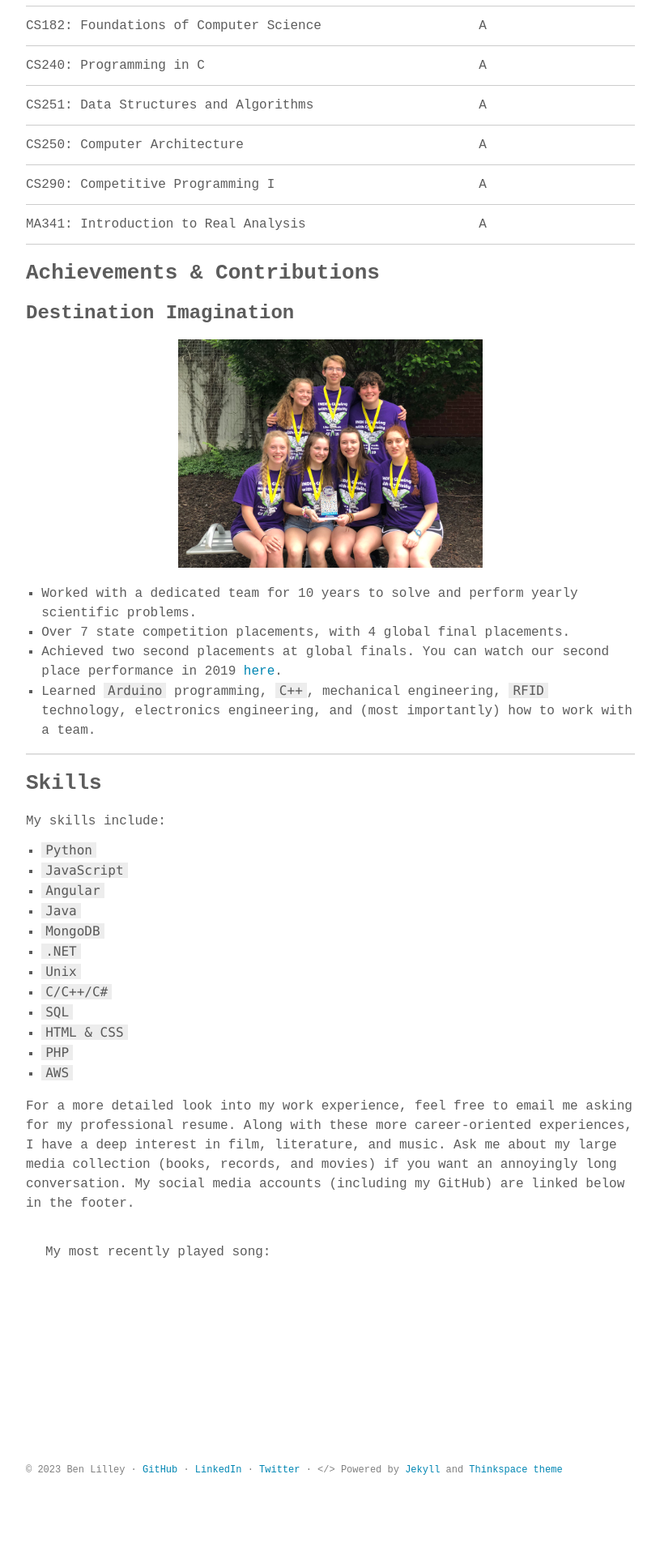
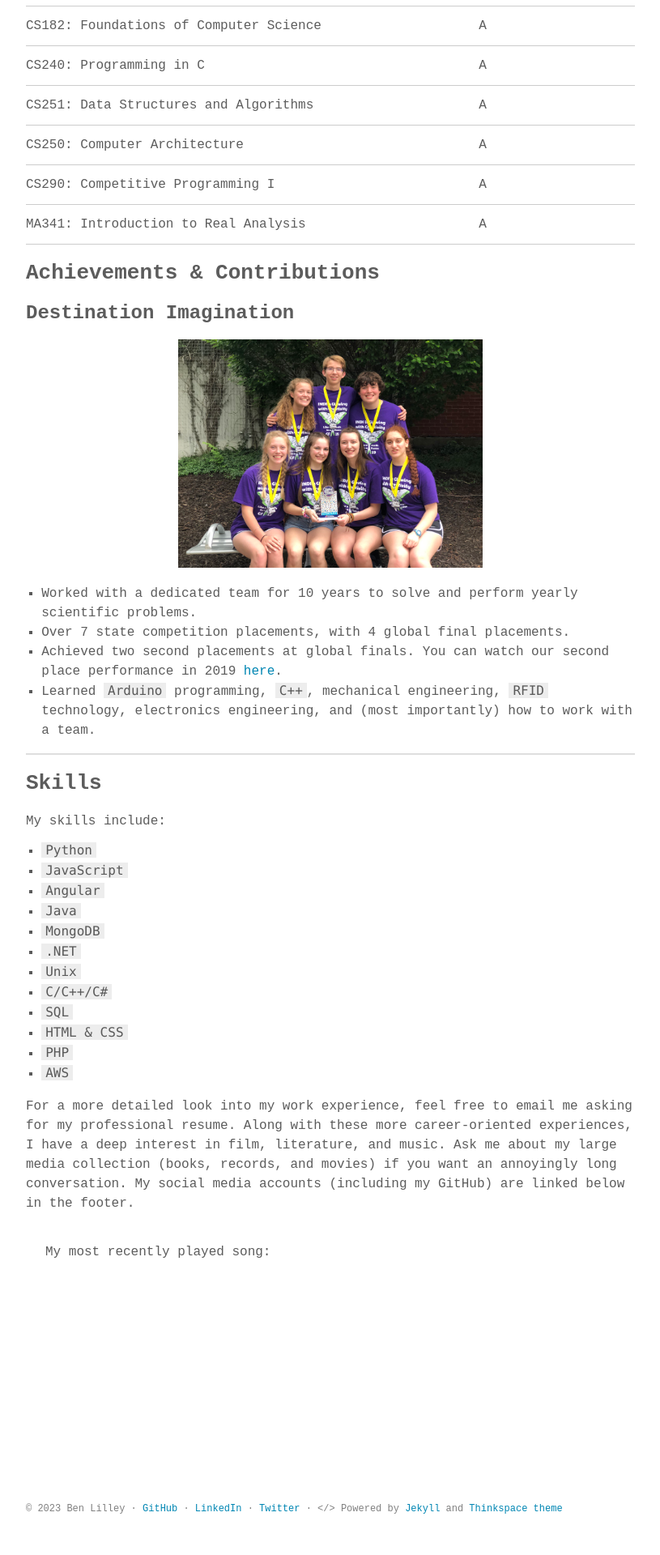
Before and after one commit to bunceandbean/bunceandbean.github.io, a Jekyll site: the page built from docs/about.md, in a window 1280 px wide. Shown: the part 1369-3289 px from the top of the page at 81% size, without its empty margins (232-1047 px from the left). Built offline with Jekyll 4.4.1, drawn with Linux system fonts in a browser that asks for light colours; some web fonts are replaced; before the commit the page ends 3241 px from its top, so only the background shows below that; grey boxes are pictures that could not be loaded.

Commit message:
Adjusting break lines

```diff
--- a/docs/about.md
+++ b/docs/about.md
@@ -80,5 +80,7 @@
 <div class = "container">
     My most recently played song:
     <br>
-    <div class = "container" style="left: 0; width: 50%; height: 152px; position: relative;"><iframe src="https://open.spotify.com/embed/track/0IVkP59yJ9GFF6B7IrvrxA?utm_source=oembed" style="top: 0; left: 0; width: 100%; height: 100%; position: absolute; border: 0;" allowfullscreen allow="clipboard-write; encrypted-media; fullscreen; picture-in-picture;"></iframe></div>
+    <br>
+    <br>
+    <div style="left: 0; width: 50%; height: 152px; position: relative;"><iframe src="https://open.spotify.com/embed/track/0IVkP59yJ9GFF6B7IrvrxA?utm_source=oembed" style="top: 0; left: 0; width: 100%; height: 100%; position: absolute; border: 0;" allowfullscreen allow="clipboard-write; encrypted-media; fullscreen; picture-in-picture;"></iframe></div>
 </div>
```
